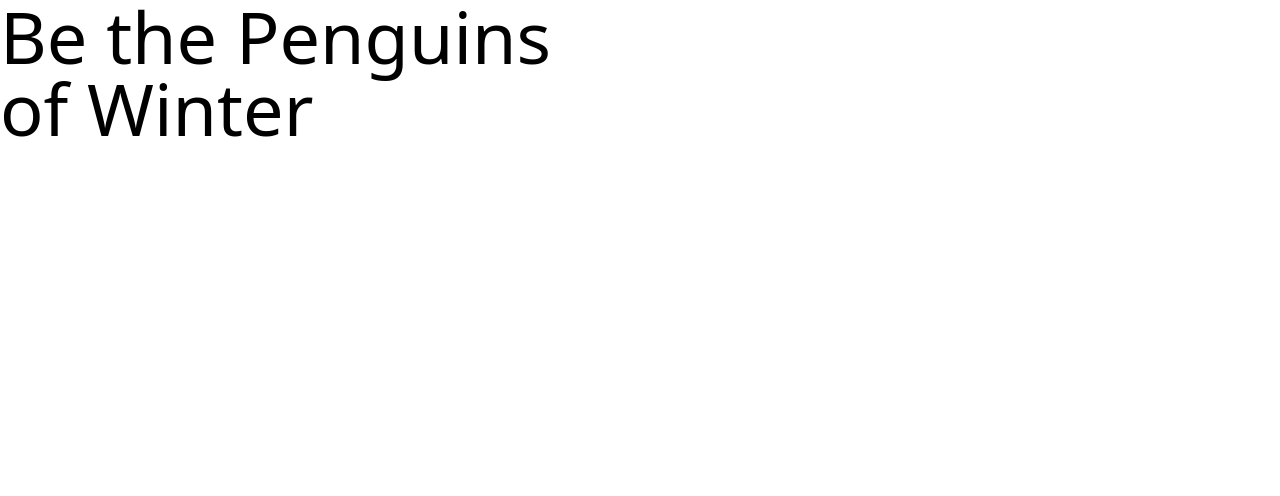
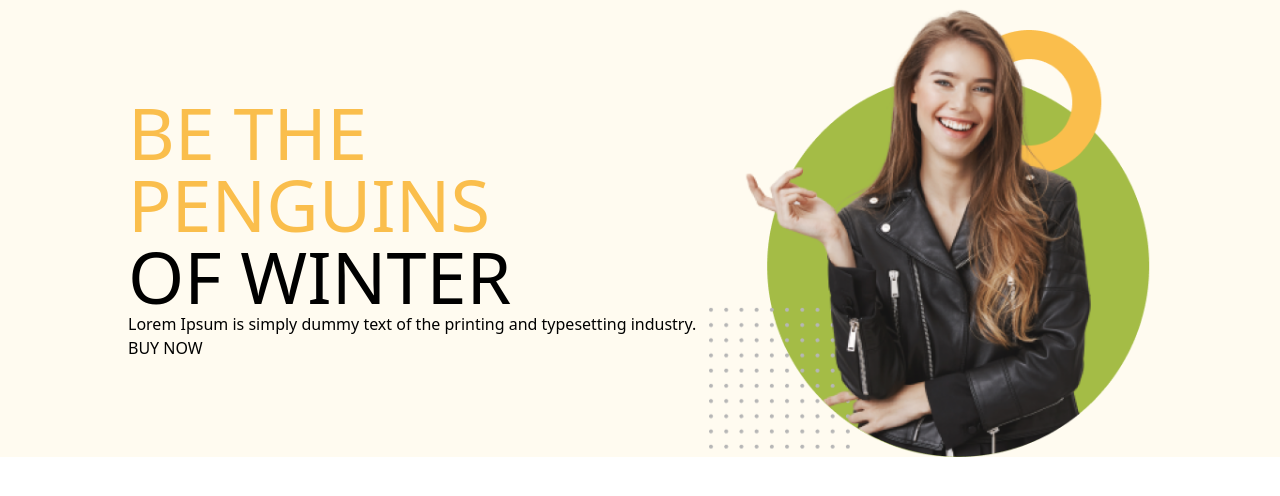
Before and after one commit to Shahid2890R/Penguin-Fashionn, a plain HTML site: page index.html in a window 1280 px wide. Drawn offline with nearby package versions, Linux system fonts and the light colour scheme.

Commit message:
banar section

```diff
--- a/index.html
+++ b/index.html
@@ -6,16 +6,31 @@
     <link rel="shortcut icon" href="icons/PUN.png" type="image/x-icon">
     <script src="https://cdn.tailwindcss.com"></script>
 
+
     <title>Penguin Fashion</title>
 </head>
 <body>
-    <header>
-<div>
+    <header class="bg-[#FFFBF0] px-32" >
+    <!-- NAV BAR-->
+        <nav>
+
+        </nav>
+        <!-- BANNER SECTION-->
+<div class="flex justify-between items-center">
     <div>
-        <h1 class="text-7xl">
-            Be the Penguins <br>
+        <h1 class="text-7xl uppercase">
+            <span class="text-[#FABE4C]">Be the Penguins</span>
+             <br>
             of Winter
         </h1>
+        <p>Lorem Ipsum is simply dummy text of the printing
+            and typesetting industry.</p>
+            <button>BUY NOW</button>
+
+    </div>
+    <div>
+        <img src="images/model.png" alt="">
+
     </div>
 </div>
     </header>
```
